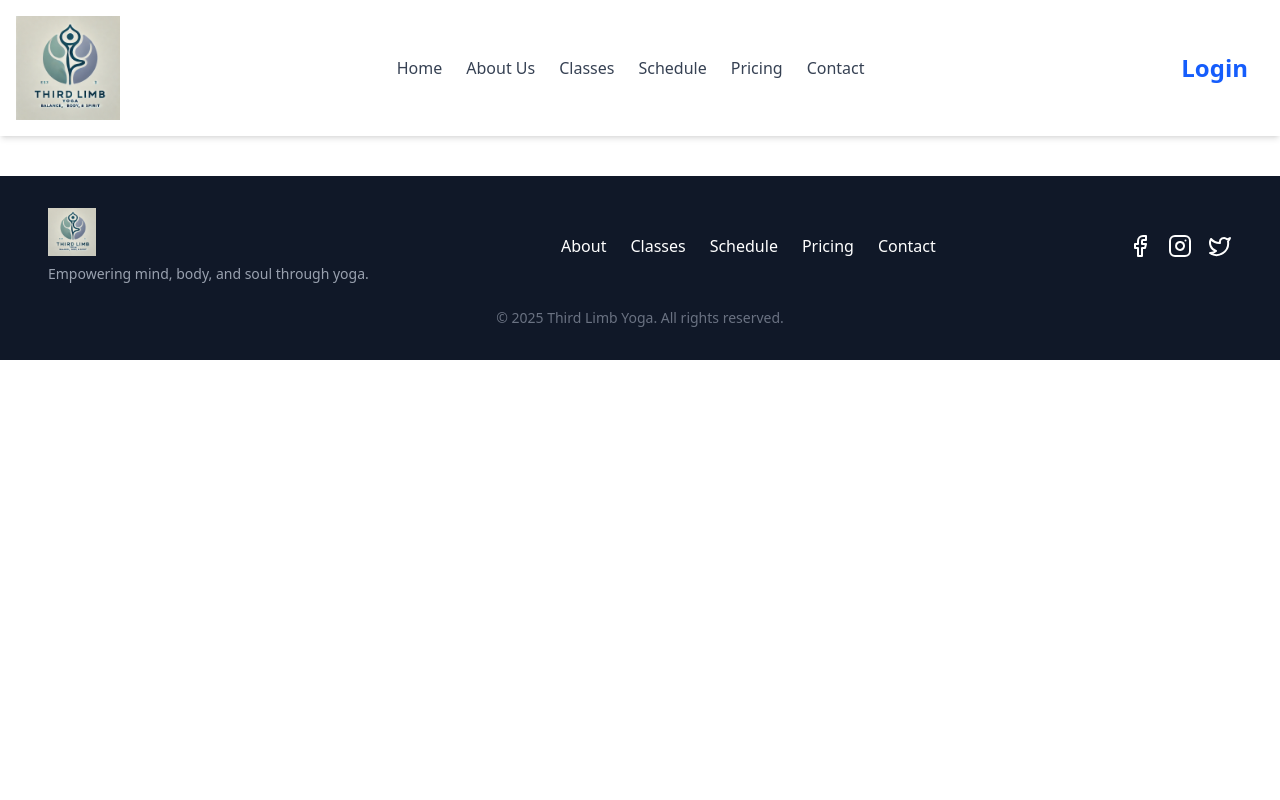
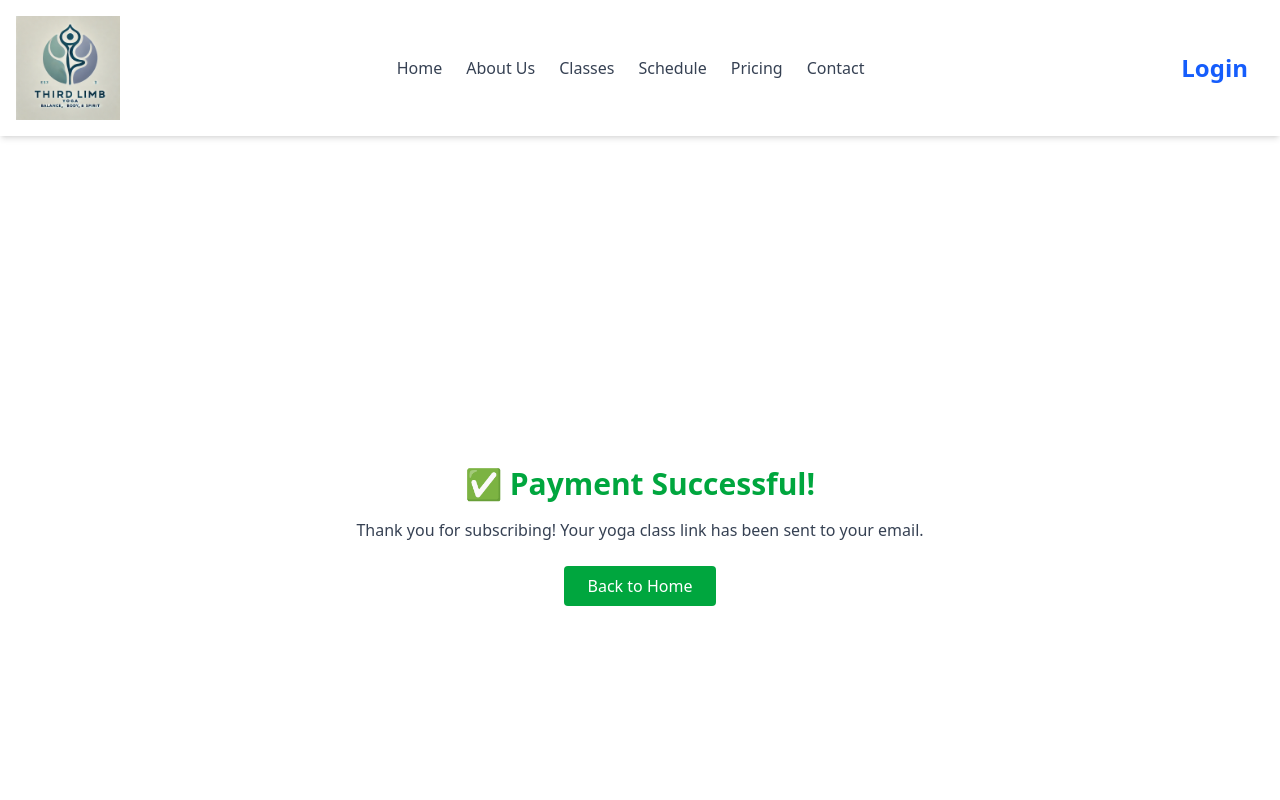
Before and after one commit to shripalp/ai-yoga-frontend, a React (Vite) app: page /success in a window 1280 px wide. Shown: the top 800 px of the page. Built offline with nearby package versions, Linux system fonts and the light colour scheme; no server answers.

Commit message:
price ID fixed

```diff
--- a/src/App.jsx
+++ b/src/App.jsx
@@ -10,6 +10,8 @@ import Preferences from "./pages/Preferences";
 import Contact from "./pages/Contact";
 import Dashboard from "./pages/Dashboard";
 import Login from "./pages/Login";
+import Success from "./pages/Success";
+import Cancel from "./pages/Cancel";
 import { auth } from "./firebase";
 import { useAuthState } from "react-firebase-hooks/auth";
 import YogaTherapy from "./pages/YogaTherapy";
@@ -30,6 +32,8 @@ const App = () => {
         <Route path="/yoga-therapy" element={<YogaTherapy />} />
         <Route path="/preferences" element={<Preferences />} />
         <Route path="/login" element={<Login />} />
+        <Route path="/success" element={<Success />} />
+        <Route path="/cancel" element={<Cancel />} />
         {user && <Route path="/dashboard" element={<Dashboard />} />}
       </Routes>
       <Footer />
--- /dev/null
+++ b/src/pages/Cancel.jsx
@@ -0,0 +1,22 @@
+import { useNavigate } from "react-router-dom";
+
+const Cancel = () => {
+  const navigate = useNavigate();
+
+  return (
+    <div className="min-h-screen flex flex-col items-center justify-center px-4 text-center">
+      <h1 className="text-3xl font-bold text-red-500">❌ Payment Cancelled</h1>
+      <p className="mt-4 text-gray-700">
+        No worries. You can come back anytime to join a yoga session.
+      </p>
+      <button
+        onClick={() => navigate("/pricing")}
+        className="mt-6 px-6 py-2 bg-red-500 text-white rounded hover:bg-red-600"
+      >
+        Go to Pricing
+      </button>
+    </div>
+  );
+};
+
+export default Cancel;
--- /dev/null
+++ b/src/pages/Success.jsx
@@ -0,0 +1,27 @@
+import { useEffect } from "react";
+import { useNavigate } from "react-router-dom";
+
+const Success = () => {
+  const navigate = useNavigate();
+
+  useEffect(() => {
+    // Optionally, clear cart or user session data here
+  }, []);
+
+  return (
+    <div className="min-h-screen flex flex-col items-center justify-center px-4 text-center">
+      <h1 className="text-3xl font-bold text-green-600">✅ Payment Successful!</h1>
+      <p className="mt-4 text-gray-700">
+        Thank you for subscribing! Your yoga class link has been sent to your email.
+      </p>
+      <button
+        onClick={() => navigate("/")}
+        className="mt-6 px-6 py-2 bg-green-600 text-white rounded hover:bg-green-700"
+      >
+        Back to Home
+      </button>
+    </div>
+  );
+};
+
+export default Success;
```
